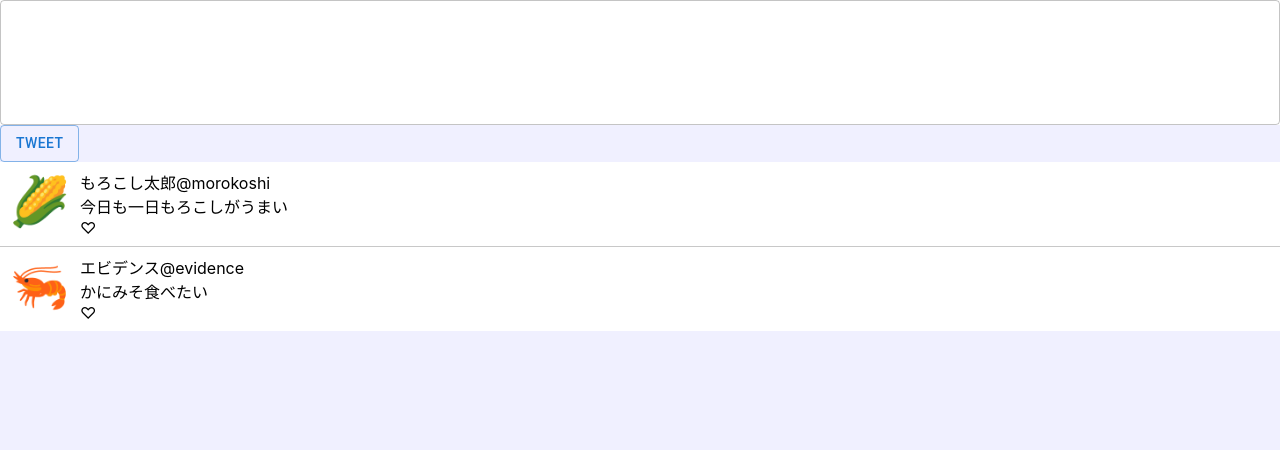
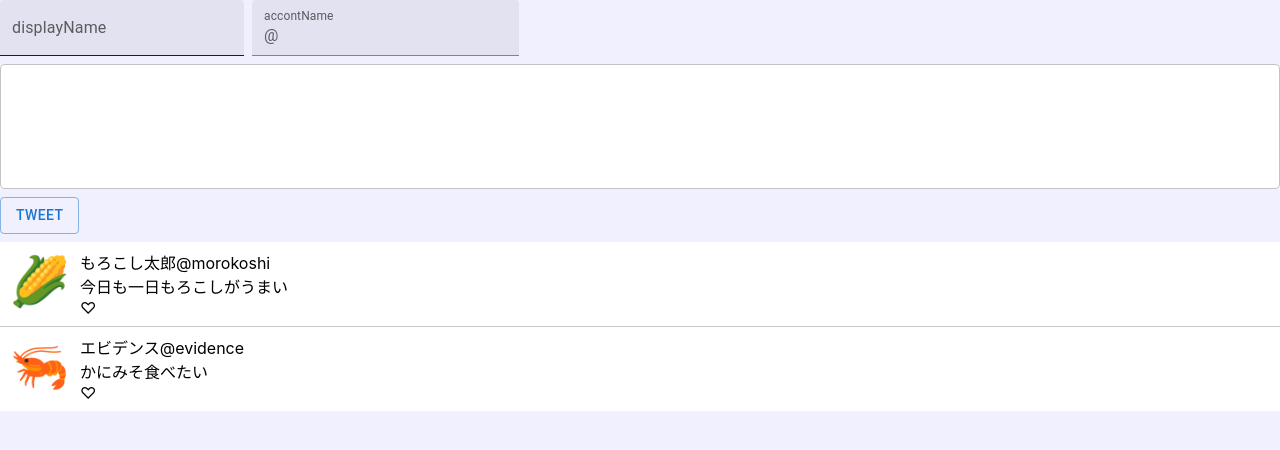
Before and after one commit to mutsu-study/my-app, a React (Create React App) app: page / in a window 1280 px wide. Shown: the top 450 px of the page. Built offline with nearby package versions, Linux system fonts and the light colour scheme.

Commit message:
表示名、アカウント名を自分で決められるように修正

```diff
--- a/src/features/components/TweetInput.tsx
+++ b/src/features/components/TweetInput.tsx
@@ -1,45 +1,83 @@
 import { useCallback, useRef } from "react";
 import { tweetProps } from "../Tweet";
-import { Box, Button, TextField } from "@mui/material";
+import { Box, Button, InputAdornment, Stack, TextField } from "@mui/material";
+import { Controller, useForm } from "react-hook-form";
 
 export type tweetInputProps = {
   addTweet: (tweet: tweetProps) => void;
 };
 
 export const TweetInput = ({ addTweet }: tweetInputProps): JSX.Element => {
+  const { handleSubmit, control, reset } = useForm({
+    defaultValues: {},
+  });
+
   //要素にアクセスするための参照を取得
   // ref.currentのデフォルト値はnullにしておく
   // 参照したい要素にJSXの方でこのrefをセットしてする
-  const textareaRef = useRef<HTMLInputElement>(null);
+  const displayNameRef = useRef<HTMLInputElement>(null);
+  const accontNameRef = useRef<HTMLInputElement>(null);
+  const tweetRef = useRef<HTMLInputElement>(null);
 
   const sendTweet = useCallback(() => {
-    if (textareaRef.current) {
-      console.log(textareaRef);
+    if (tweetRef.current) {
+      console.log(tweetRef);
       addTweet({
         id: new Date().getTime(),
         icon: "☠",
-        displayName: "ミスター死",
-        accountName: "mrdeath",
-        content: textareaRef.current.value,
+        displayName: displayNameRef.current?.value ?? "",
+        accountName: accontNameRef.current?.value ?? "",
+        content: tweetRef.current.value,
       });
     }
   }, [addTweet]);
 
   return (
     <Box>
+      <form onSubmit={handleSubmit(sendTweet)}>
+        <Stack>
+          <Box>
+            <TextField
+              label="displayName"
+              variant="filled"
+              inputRef={displayNameRef}
+              sx={{
+                mr: 1,
+              }}
+            />
+            <TextField
+              label="accontName"
+              variant="filled"
+              inputRef={accontNameRef}
+              InputProps={{
+                startAdornment: (
+                  <InputAdornment position="start">@</InputAdornment>
+                ),
+              }}
+              sx={{ mr: 1 }}
+            />
+          </Box>
+        </Stack>
         <Box>
           <TextField
             className="tweet-textarea"
-          inputRef={textareaRef}
             rows={4}
             multiline
+            inputRef={tweetRef}
+            sx={{ mt: 1 }}
           />
         </Box>
         <Box>
-        <Button className="send-tweet" variant="outlined" onClick={sendTweet}>
+          <Button
+            className="send-tweet"
+            variant="outlined"
+            sx={{ mt: 1, mb: 1 }}
+            onClick={sendTweet}
+          >
             Tweet
           </Button>
         </Box>
+      </form>
     </Box>
   );
 };
```
Lines whose indentation alone changed are shown as unchanged.
